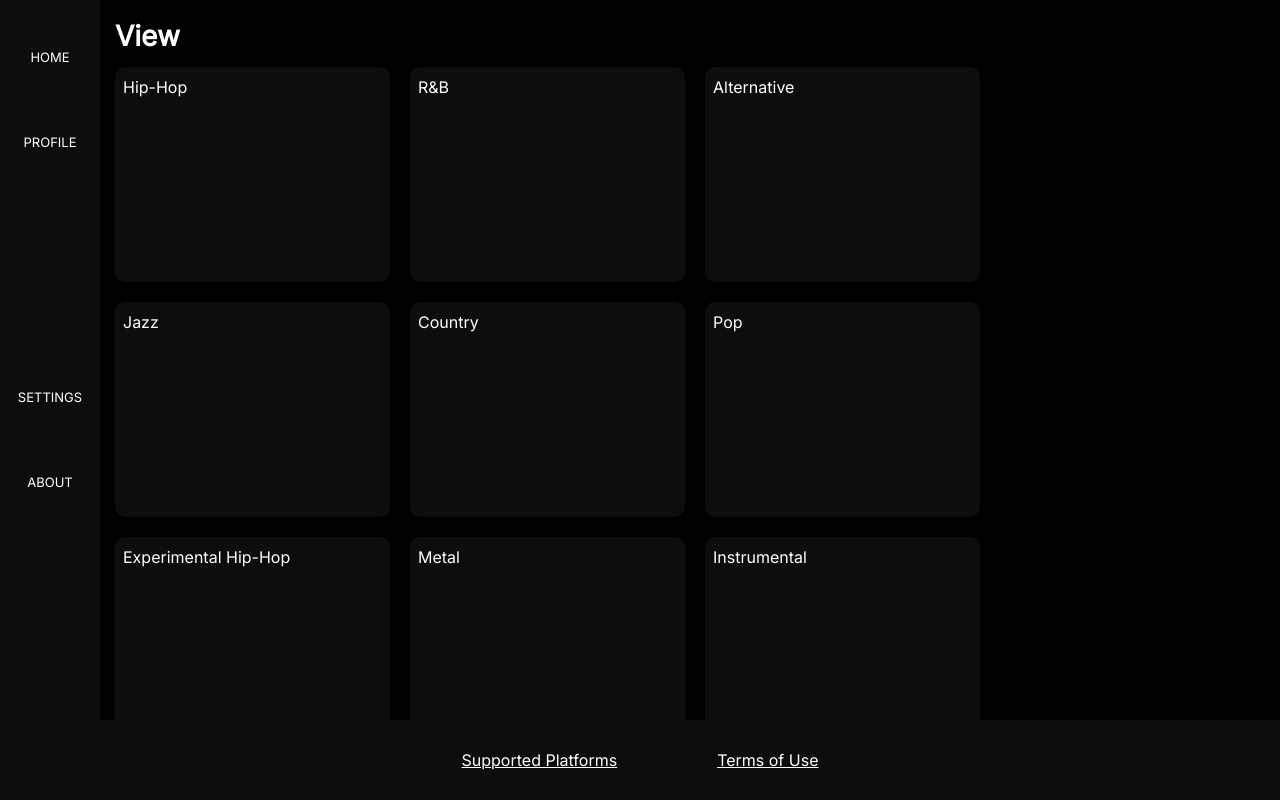
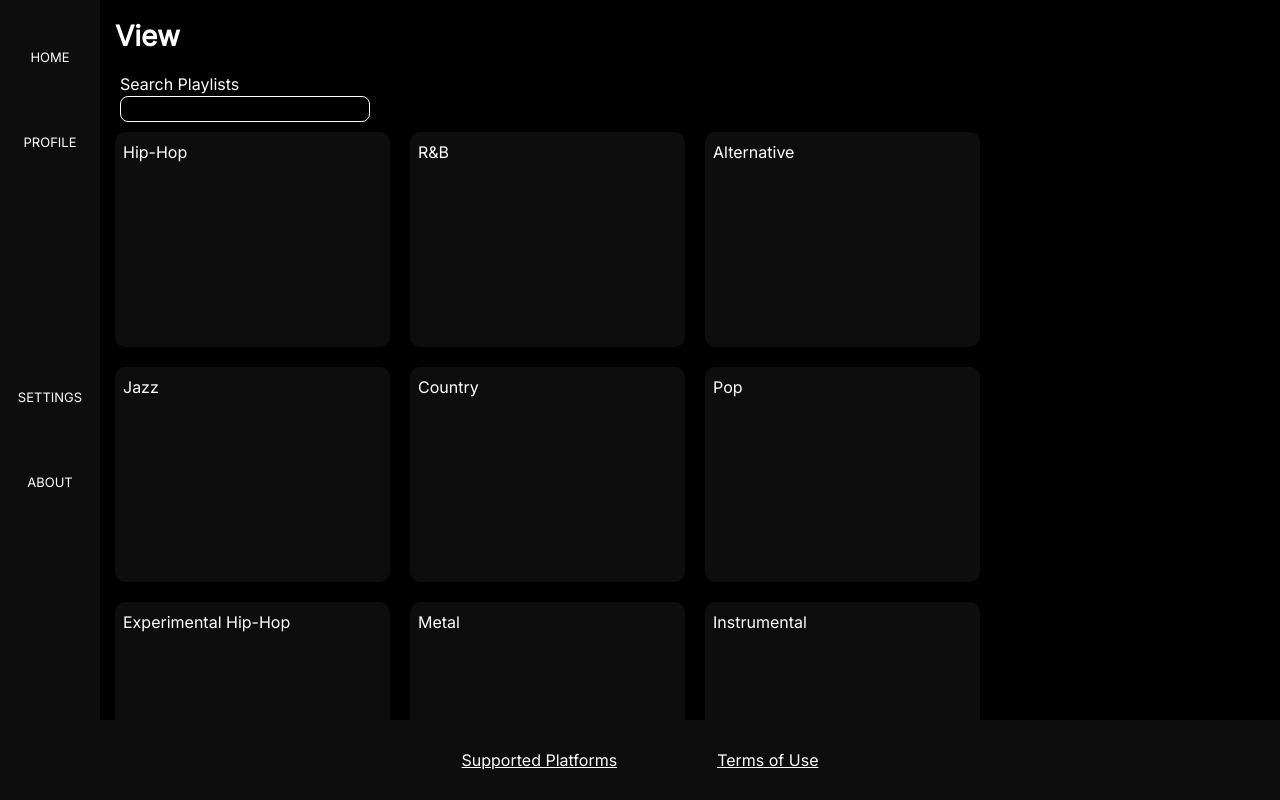
Before and after one commit to oleedee/Syncify, a React (Vite) app: page /view in a window 1280 px wide. Built offline with nearby package versions, Linux system fonts and the light colour scheme; some icons are missing.

Commit message:
Search bar on view page.

```diff
--- a/src/App.css
+++ b/src/App.css
@@ -322,3 +322,15 @@
   gap: 0px 20px;
   flex: 1;
 }
+
+.search-wrapper {
+  padding: 5px;
+  margin-bottom: 5px;
+}
+
+input {
+  width: 250px;
+  border: 1px solid rgb(255, 255, 255);
+  margin: 0;
+  border-radius: 8px;
+}
--- a/src/components/View.jsx
+++ b/src/components/View.jsx
@@ -4,6 +4,8 @@ import "../App.css"
 
 function View() {
 const navigate = useNavigate();
+const [search, setSearch] = useState('')
+
 const playlists = [
     {
         name: 'Hip-Hop',
@@ -47,15 +49,26 @@ const playlists = [
 
         {
         name: 'Instrumental',
-        link: '/playlist4'
+        link: '/playlist9'
+    },
+
+        {
+        name: 'Dubstep',
+        link: '/playlist10'
     },
 ]
 
 return (
-        <div className = "Home">
+        <div className = "View">
         <div className = "Title">View</div>
+        <div className = "search-wrapper">
+            <label for = "search">Search Playlists</label> <br/>
+            <input type = "search" id = "search" onChange={(e) => setSearch(e.target.value)}></input>
+        </div>
             <ul className = "ViewPlaylists">
-                {playlists.map((playlist, key) => {
+                {playlists.filter((pl) => {
+                    return search.toLowerCase() === '' ? pl : pl.name.toLowerCase().includes(search);
+                }).map((playlist, key) => {
                     return(
                         <li key = {key}
                         className = "box"
```
